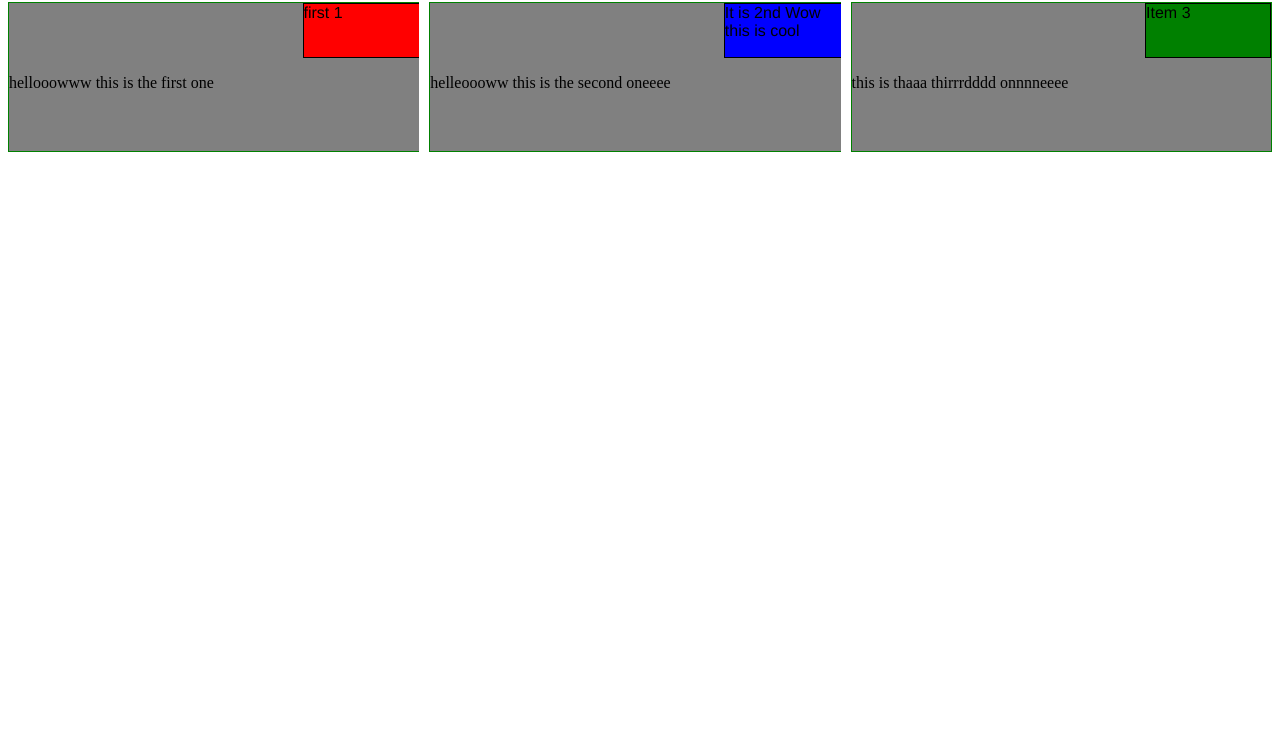
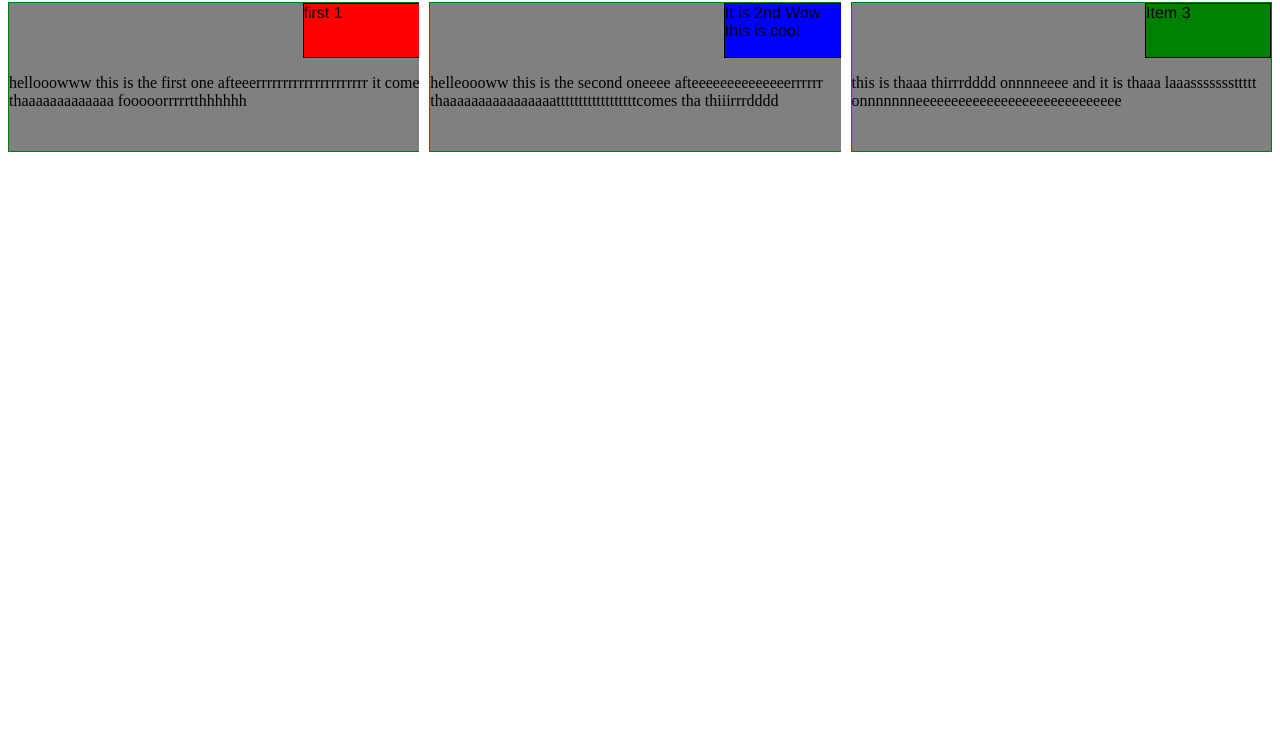
Before and after one commit to ahmed3yyad/ayyad, a plain HTML site: page modl2-sol/html.html in a window 1280 px wide. Shown: the part 71-800 px from the top of the page. Drawn offline with Linux system fonts and the light colour scheme.

Commit message:
Update html.html

```diff
--- a/modl2-sol/html.html
+++ b/modl2-sol/html.html
@@ -9,9 +9,9 @@
 <h1>Responsive Layout</h1>
 
 <div class="row">
-  <div class="col-lg-4 col-md-6 col-sm-12" id="container"><p style="background-color: red">first 1</P>hellooowww this is the first one </div>
-  <div class="col-lg-4 col-md-6 col-sm-12" id="container2"><p style="background-color: blue">It is 2nd Wow this is cool</p>helleoooww this is the second oneeee</div>
-  <div class="col-lg-4 col-md-12 col-sm-12" id="container3"><p style="background-color: green">Item 3</p>this is thaaa thirrrdddd onnnneeee</div>
+  <div class="col-lg-4 col-md-6 col-sm-12" id="container"><p style="background-color: red">first 1</P>hellooowww this is the first one afteeerrrrrrrrrrrrrrrrrrrrr it comes thaaaaaaaaaaaaa fooooorrrrrtthhhhhh</div>
+  <div class="col-lg-4 col-md-6 col-sm-12" id="container2"><p style="background-color: blue">It is 2nd Wow this is cool</p>helleoooww this is the second oneeee afteeeeeeeeeeeeeerrrrrr thaaaaaaaaaaaaaaaattttttttttttttttttcomes tha thiiirrrdddd</div>
+  <div class="col-lg-4 col-md-12 col-sm-12" id="container3"><p style="background-color: green">Item 3</p>this is thaaa thirrrdddd onnnneeee and it is thaaa laaasssssssttttt onnnnnnneeeeeeeeeeeeeeeeeeeeeeeeeeeee</div>
  </div>
 
 </body>
```
